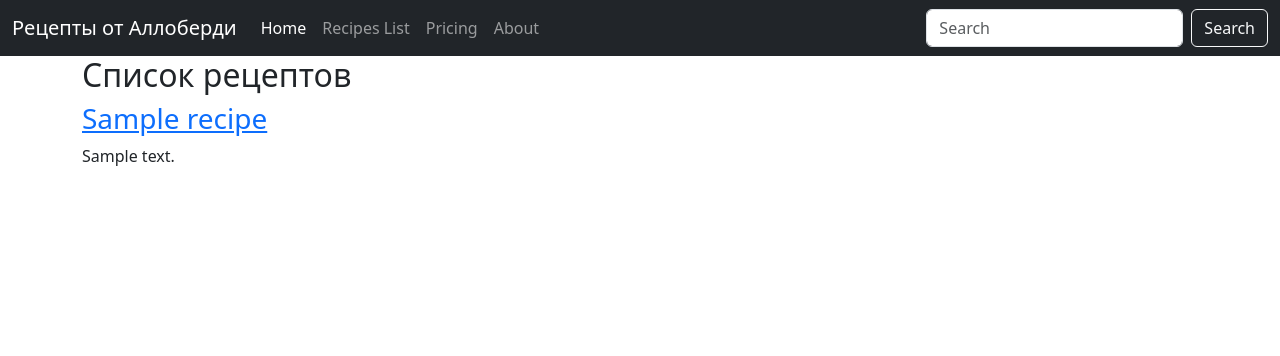
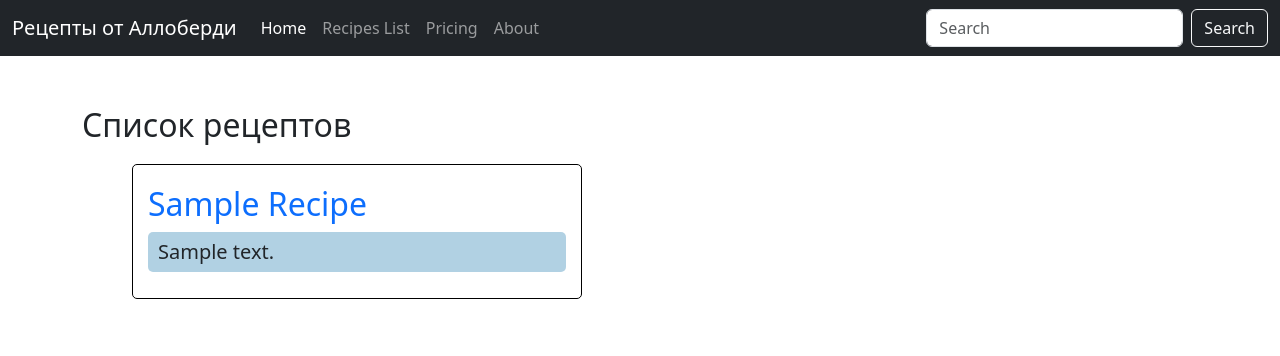
Before and after one commit to woidead/django_recipes, a Django app: page /recipes/ in a window 1280 px wide. Shown: the top 356 px of the page. Run offline with Django 5.2, Linux system fonts and the light colour scheme; tables that the repository leaves empty hold one stand-in row (values such as "Sample post").

Commit message:
updated html templates

```diff
--- /dev/null
+++ b/recipes/static/recipes/css/main.css
@@ -0,0 +1,23 @@
+.container{
+    margin: 50px auto;
+}
+.recipe{
+    width: 450px;
+    margin: 20px 0 0 50px;
+    border: 1px solid black;
+    border-radius: 5px;
+    padding: 20px 15px 10px 15px;
+}
+
+.title a{
+    text-decoration: none;
+    font-size: 32px;
+}
+
+.description{
+    border: none;
+    border-radius: 5px;
+    background-color: #4f97c171;
+    padding: 5px 10px;
+    font-size: 20px;
+}
--- a/recipes/templates/recipes/base.html
+++ b/recipes/templates/recipes/base.html
@@ -1,4 +1,4 @@
-
+{% load static %}
 <!DOCTYPE html>
 <html lang="en">
 <head>
@@ -7,6 +7,7 @@
     <title>{% block title %} {% endblock %}</title>
     <link href="https://cdn.jsdelivr.net/npm/bootstrap@5.3.2/dist/css/bootstrap.min.css" rel="stylesheet" integrity="sha384-T3c6CoIi6uLrA9TneNEoa7RxnatzjcDSCmG1MXxSR1GAsXEV/Dwwykc2MPK8M2HN" crossorigin="anonymous">
     <link rel="stylesheet" href="https://cdnjs.cloudflare.com/ajax/libs/font-awesome/6.5.1/css/all.min.css" integrity="sha512-DTOQO9RWCH3ppGqcWaEA1BIZOC6xxalwEsw9c2QQeAIftl+Vegovlnee1c9QX4TctnWMn13TZye+giMm8e2LwA==" crossorigin="anonymous" referrerpolicy="no-referrer" />
+    <link rel="stylesheet" href="{% static 'recipes/css/main.css' %}">
 </head>
     <body>
 <nav class="navbar navbar-expand-lg navbar-dark bg-dark">
--- a/recipes/templates/recipes/index.html
+++ b/recipes/templates/recipes/index.html
@@ -1,4 +1,5 @@
 {% extends "recipes/base.html" %}
+{% load static %}
 
 {% block title %} Home {% endblock %}
 
--- a/recipes/templates/recipes/recipe_list.html
+++ b/recipes/templates/recipes/recipe_list.html
@@ -8,9 +8,9 @@
 <div class="container">
     <h2>Список рецептов</h2>
     {% for recipe in recipes %}
-      <div>
-        <h3><a href="">{{ recipe.title }}</a></h3>
-        <p>{{ recipe.description }}</p>
+      <div class="recipe">
+        <h3 class="title"><a href="" class="title_link">{{ recipe.title|title }}</a></h3>
+        <p class="description">{{ recipe.description }}</p>
       </div>
     {% endfor %}
 </div>
--- a/recipesite/settings.py
+++ b/recipesite/settings.py
@@ -116,7 +116,7 @@ USE_TZ = True
 # Static files (CSS, JavaScript, Images)
 # https://docs.djangoproject.com/en/5.0/howto/static-files/
 
-STATIC_URL = 'static/'
+STATIC_URL = '/static/'
 
 STATICFILES_DIRS = [
     BASE_DIR / "static",
```
